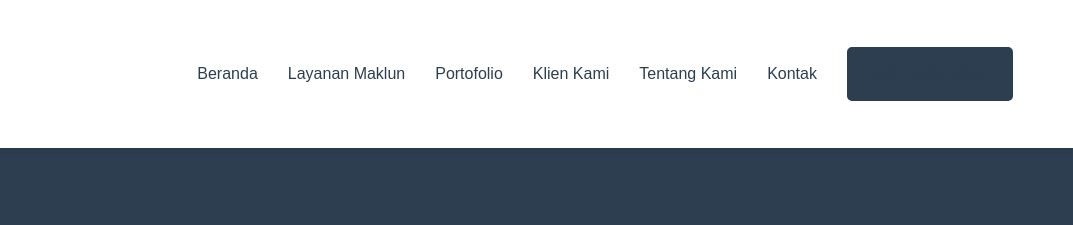
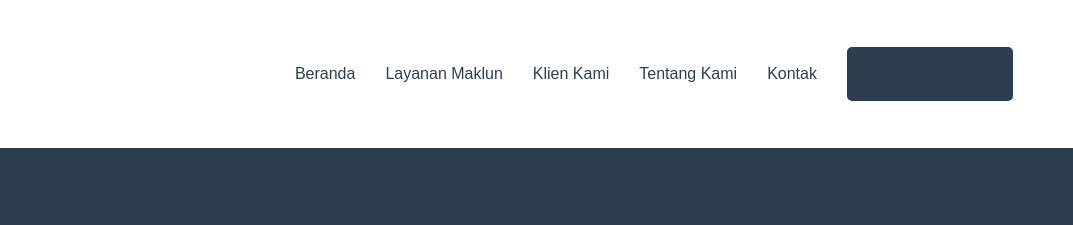
Before and after one commit to syaaahhhh/ipangknvks, a plain HTML site: page clients.html in a window 1280 px wide. Shown: the top 225 px of the page, 207-1280 px from the left. Drawn offline with Linux system fonts and the light colour scheme; a script that the page names is missing.

Commit message:
Update clients.html

```diff
--- a/clients.html
+++ b/clients.html
@@ -24,7 +24,6 @@
                 <ul class="nav-links">
                     <li><a href="index.html">Beranda</a></li>
                     <li><a href="services.html">Layanan Maklun</a></li>
-                    <li><a href="portfolio.html">Portofolio</a></li>
                     <li><a href="clients.html">Klien Kami</a></li>
                     <li><a href="about.html">Tentang Kami</a></li>
                     <li><a href="contact.html">Kontak</a></li>
```
